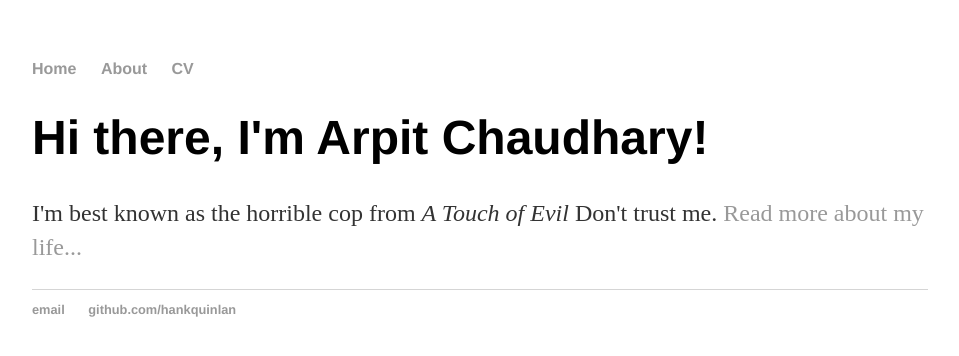
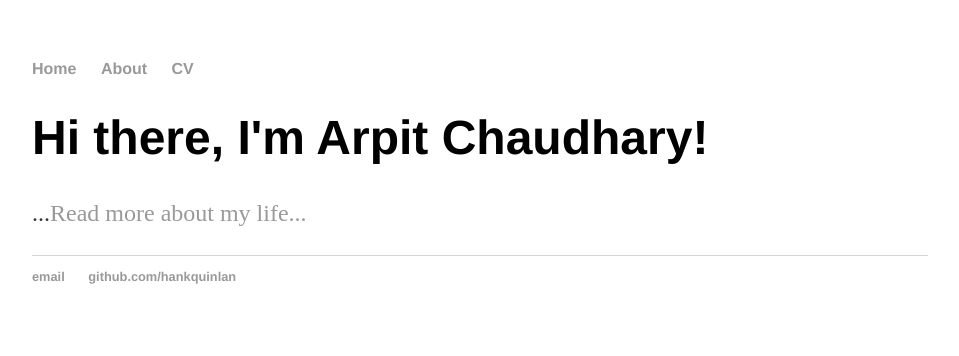
Before and after one commit to arpit512512/arpit512512.github.io, a Jekyll site: the page built from index.html, in a window 1280 px wide. Shown: the top 356 px of the page, without its empty margins (160-1119 px from the left). Built offline with Jekyll 4.4.1, drawn with Linux system fonts in a browser that asks for light colours.

Commit message:
Update index.html

```diff
--- a/index.html
+++ b/index.html
@@ -4,5 +4,5 @@ title: Arpit Chaudhary
 ---
 <div class="blurb">
 	<h1>Hi there, I'm Arpit Chaudhary!</h1>
-	<p>I'm best known as the horrible cop from <em>A Touch of Evil</em> Don't trust me. <a href="/about">Read more about my life...</a></p>
+	<p>...<a href="/about">Read more about my life...</a></p>
 </div><!-- /.blurb -->
```
